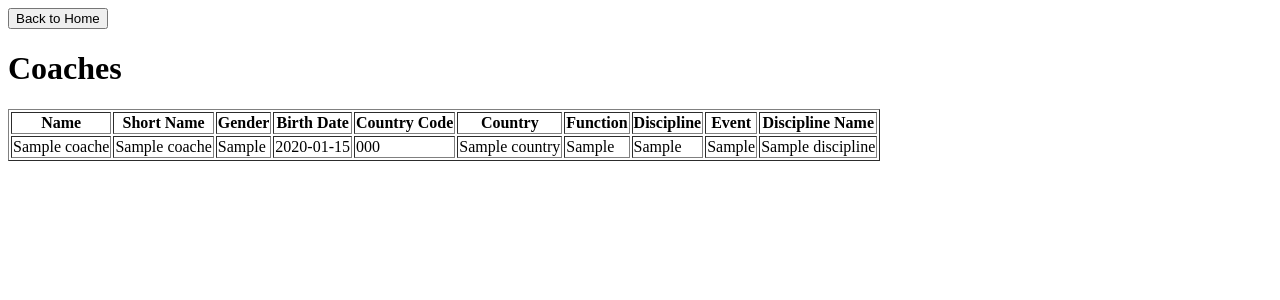
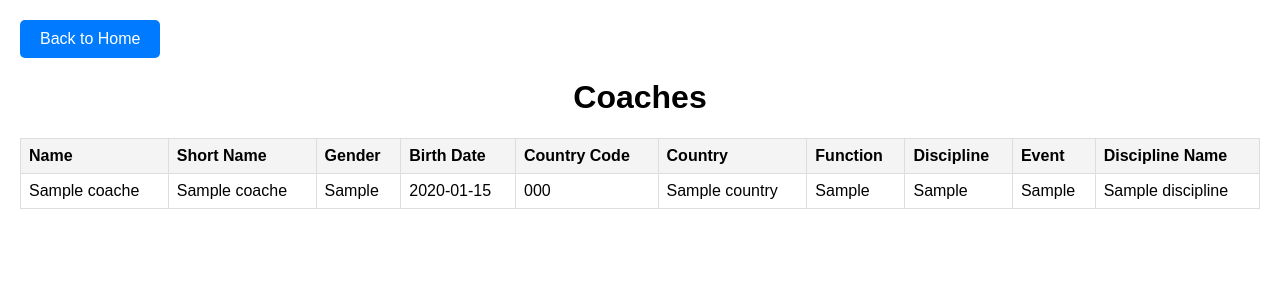
Before and after one commit to itu-itis22-kombak22/datalimpics, a Flask app: page /coaches in a window 1280 px wide. Shown: the top 300 px of the page. Run offline with Flask 3, Linux system fonts and the light colour scheme; tables that the repository leaves empty hold one stand-in row (values such as "Sample post").

Commit message:
coaches html is updated

```diff
--- a/site-flask/templates/coaches.html
+++ b/site-flask/templates/coaches.html
@@ -4,11 +4,54 @@
     <meta charset="UTF-8">
     <meta name="viewport" content="width=device-width, initial-scale=1.0">
     <title>Coaches</title>
+    <style>
+        body {
+            font-family: Arial, sans-serif;
+            margin: 20px;
+        }
+        h1 {
+            text-align: center;
+        }
+        .back-button {
+            display: block;
+            margin: 10px 0;
+            padding: 10px 20px;
+            background-color: #007BFF;
+            color: white;
+            border: none;
+            border-radius: 5px;
+            text-decoration: none;
+            text-align: center;
+            width: fit-content;
+        }
+        .back-button:hover {
+            background-color: #0056b3;
+        }
+        table {
+            width: 100%;
+            border-collapse: collapse;
+            margin: 20px 0;
+        }
+        th, td {
+            border: 1px solid #ddd;
+            padding: 8px;
+            text-align: left;
+        }
+        th {
+            background-color: #f4f4f4;
+        }
+        tr:nth-child(even) {
+            background-color: #f9f9f9;
+        }
+        tr:hover {
+            background-color: #f1f1f1;
+        }
+    </style>
 </head>
 <body>
-    <button onclick="location.href='{{ url_for('indexPage') }}'">Back to Home</button>
+    <a href="{{ url_for('indexPage') }}" class="back-button">Back to Home</a>
     <h1>Coaches</h1>
-    <table border="1">
+    <table>
         <thead>
             <tr>
                 <th>Name</th>
```
Also changed, not shown: site-flask/database.db.
